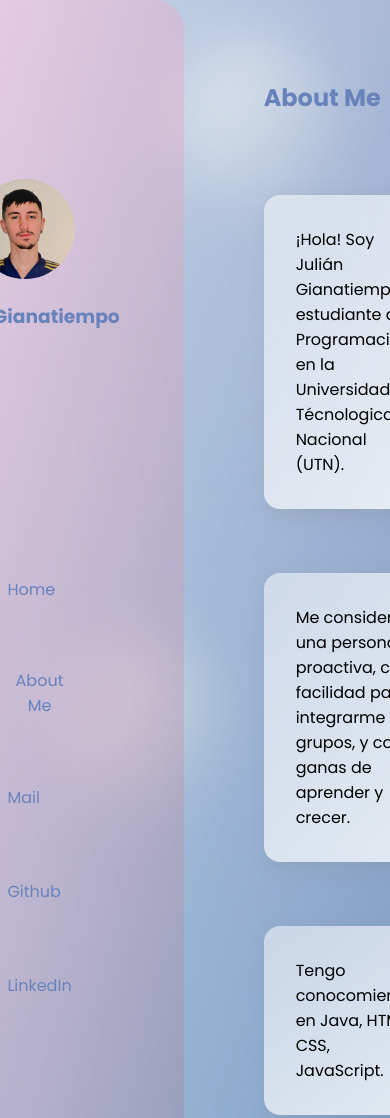
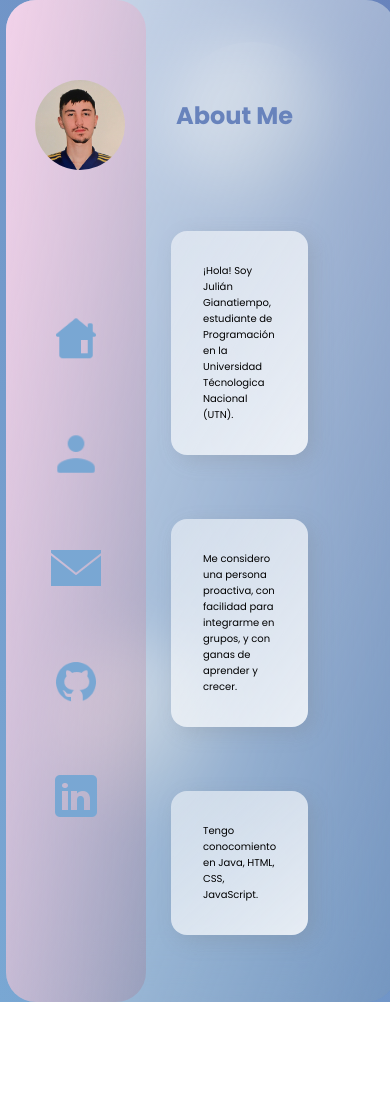
Before and after one commit to GianatiempoJulian/Portfolio_web, a plain HTML site: page about_me.html in a window 390 px wide. Shown: the top 1118 px of the page. After the commit the page ends 1002 px from the top, so only its background shows below. Drawn offline with Linux system fonts and the light colour scheme.

Commit message:
Added Responsive for Mobile (only in Home page)

```diff
--- a/about_me.html
+++ b/about_me.html
@@ -6,6 +6,7 @@
     <meta http-equiv="X-UA-Compatible" content="IE=edge">
     <meta name="viewport" content="width=device-width, initial-scale=1.0">
     <link rel="stylesheet" href="styles.css">
+    <link rel="stylesheet" media="(max-width: 420px)" href="mobile.css" />
     <script src="script.js" defer></script>
     <title>About Me</title>
     <link rel="preconnect" href="https://fonts.googleapis.com">
@@ -65,7 +66,6 @@
                     </div>
                 </div>
             </div>
-            </div>
         </section>
         <div class="circle1"></div>
         <div class="circle2"></div>
--- /dev/null
+++ b/mobile.css
@@ -0,0 +1,75 @@
+main {
+    min-width: 400px;
+}
+
+.glass {
+    min-height: 350px;
+    width: 390px;
+    display: flex;
+    position: relative;
+    left: 1px;
+}
+
+
+/*DASHBOARD*/
+
+.dashboard {
+    width: 140px;
+}
+
+.user h3 {
+    display: none;
+}
+
+#avatar {
+    width: 90px;
+    height: 90px;
+    position: absolute;
+    top: 80px;
+    left: 29px;
+}
+
+.social_logo {
+    width: 50px;
+    height: 50px;
+}
+
+.link a {
+    position: absolute;
+    left: 13px;
+    opacity: 0;
+}
+
+
+/*PROJECTS*/
+
+.status {
+    margin-bottom: 39px;
+    position: relative;
+    top: 18px;
+    right: 50px;
+}
+
+.cards {
+    position: relative;
+    top: 3px;
+    right: 55px;
+}
+
+.card img {
+    opacity: 0;
+}
+
+
+/*ABOUT ME*/
+
+.data p {
+    position: relative;
+    font-size: 10px;
+}
+
+.data {
+    position: relative;
+    top: 45px;
+    right: 55px;
+}
--- a/styles.css
+++ b/styles.css
@@ -119,9 +119,9 @@ main {
 .card {
     display: flex;
     background: linear-gradient(to left top, rgba(255, 255, 255, 0.8), rgba(255, 255, 255, 0.5));
-    border-radius: 1rem;
-    margin: 2rem 0rem;
-    padding: 2rem;
+    border-radius: 16px;
+    margin: 32px 0;
+    padding: 32px;
     box-shadow: 6px 6px 20px rgba(122, 122, 122, 0.212);
     justify-content: space-between;
 }
@@ -132,12 +132,15 @@ main {
     justify-content: space-between;
 }
 
+
+/*ABOUT ME*/
+
 .data p {
     display: flex;
     background: linear-gradient(to left top, rgba(255, 255, 255, 0.8), rgba(255, 255, 255, 0.5));
-    border-radius: 1rem;
-    margin: 2rem 0rem;
-    padding: 2rem;
+    border-radius: 16px;
+    margin: 32px 0;
+    padding: 32px;
     box-shadow: 6px 6px 20px rgba(122, 122, 122, 0.212);
     justify-content: space-between;
 }
```
Also changed, not shown: index.html (+1 -0 lines).
